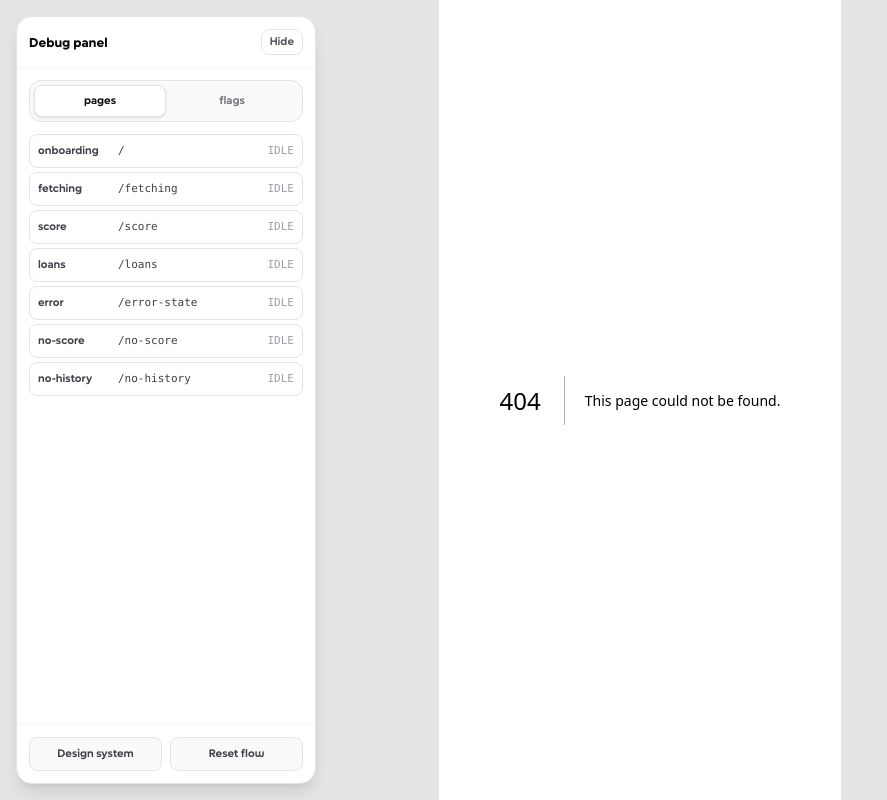
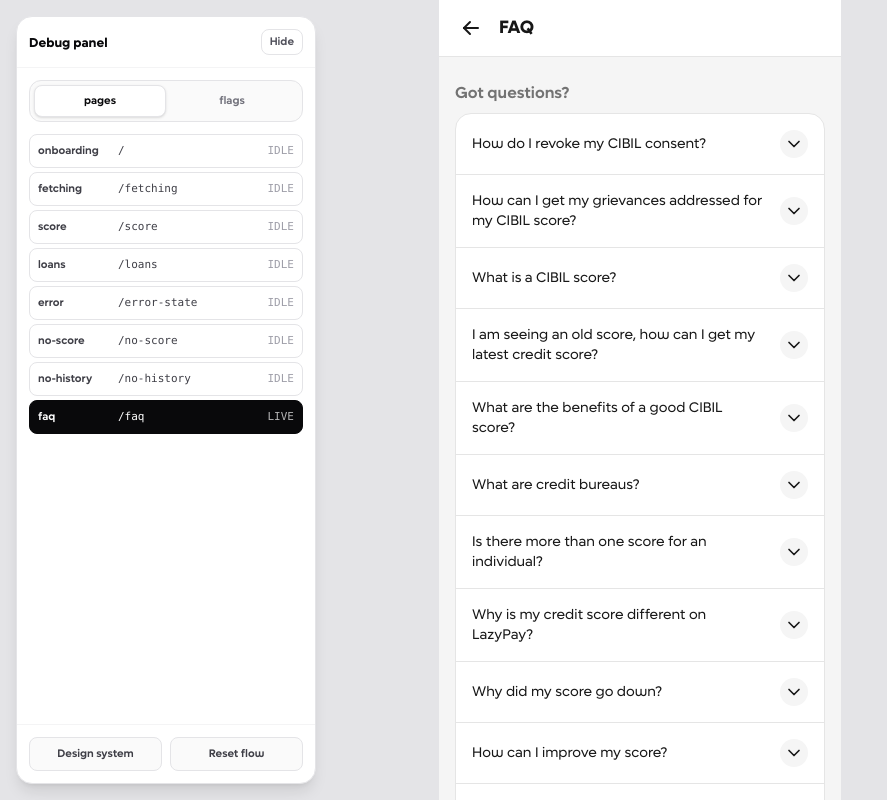
Before and after one commit to jothachil/credit-score-repo, a Next.js app: page /faq in a window 1280 px wide. Before the commit this address had no page. Shown: the top 800 px of the page, without its empty margins (0-887 px from the left). Built offline with nearby package versions, Linux system fonts and the light colour scheme.

Commit message:
Add FAQ page and update DebugNavigationSidebar to include new route. Change 'Get help' button to link to FAQ for better user guidance.

```diff
--- a/app/components/DebugNavigationSidebar.js
+++ b/app/components/DebugNavigationSidebar.js
@@ -37,6 +37,10 @@ const debugPages = [
   {
     id: "no-history",
     path: "/no-history",
+  },
+  {
+    id: "faq",
+    path: "/faq",
   },
 ];
 
--- /dev/null
+++ b/app/faq/page.js
@@ -0,0 +1,148 @@
+"use client";
+
+import { Accordion } from "@base-ui/react/accordion";
+import { IconChevronDown, IconQuestionMark } from "@tabler/icons-react";
+import Button from "../components/Button";
+import NavBar from "../components/NavBar";
+
+const FAQS = [
+  {
+    id: "revoke-consent",
+    question: "How do I revoke my CIBIL consent?",
+    answer:
+      'To revoke your consent for accessing your CIBIL report, please email support@lazypay.in using the subject line "Revoke My CIBIL Consent." If you do not receive a response within 48 hours of raising your request, you can escalate the matter to our grievance officer, who will respond within 24 hours of the escalation.',
+  },
+  {
+    id: "grievances",
+    question: "How can I get my grievances addressed for my CIBIL score?",
+    answer:
+      'For any grievances related to your CIBIL score, please email support@lazypay.in using the subject line "CIBIL Score Grievance." If you do not receive a response within 48 hours of raising your request, you can escalate the matter to our grievance officer, who will respond within 24 hours of the escalation.',
+  },
+  {
+    id: "what-is-score",
+    question: "What is a CIBIL score?",
+    answer:
+      "A 3-digit number from CIBIL reflecting your creditworthiness, ranging from 300 to 900. A higher score signifies stronger creditworthiness.",
+  },
+  {
+    id: "old-score",
+    question: "I am seeing an old score, how can I get my latest credit score?",
+    answer:
+      "You can fetch your latest credit score every 30 days. Please note that these score fetches are soft inquiries and hence do not impact your credit score in any manner.",
+  },
+  {
+    id: "benefits",
+    question: "What are the benefits of a good CIBIL score?",
+    answer:
+      "A high CIBIL score can help with faster loan approvals and better interest rates from banks.",
+  },
+  {
+    id: "credit-bureaus",
+    question: "What are credit bureaus?",
+    answer:
+      "Credit bureaus are RBI-approved agencies that collect credit information to assign scores. The four main bureaus are TransUnion CIBIL, CRIF, Equifax, and Experian.",
+  },
+  {
+    id: "more-than-one",
+    question: "Is there more than one score for an individual?",
+    answer:
+      "Yes, each credit bureau (TransUnion CIBIL, CRIF, Equifax, Experian) generates their own score based on their data.",
+  },
+  {
+    id: "different-on-lazypay",
+    question: "Why is my credit score different on LazyPay?",
+    answer:
+      "Sometimes it takes up to 4 months before data of your latest credit card activity is accounted for by the credit bureau. Accordingly, your credit activity can be recorded differently by bureaus at different points in time, leading to a variation in your credit score. Also, different bureaus have slightly different methodologies for calculating credit scores, which lead to variations.",
+  },
+  {
+    id: "score-down",
+    question: "Why did my score go down?",
+    answer:
+      "There are several factors which can drag your credit score down — most importantly, missing any loan EMI or credit card payment due dates. If you utilize too much of your credit limit, that can also hamper your score. Applying for many loans or credit cards in a short period of time can temporarily lower it too.",
+  },
+  {
+    id: "improve-score",
+    question: "How can I improve my score?",
+    answer:
+      "The best way to improve your score is to keep making timely payments on all your loans and credit cards without any delay. If you frequently use too much of your credit limit, consider getting it raised or applying for more credit cards. Keep your old credit cards active, as the overall age of your credit history improves your score. Having a good credit mix between loans and credit cards also helps.",
+  },
+  {
+    id: "checking-decrease",
+    question: "Will checking my score decrease it?",
+    answer: "No, checking your score has no impact on your score.",
+  },
+  {
+    id: "inaccuracy",
+    question:
+      "My credit score or credit report data has an inaccuracy, how can I get it corrected?",
+    answer:
+      "LazyPay recovers your report directly from the bureau and is not involved in evaluating your credit score. If you see any errors in your credit report, it's recommended you notify the credit bureau immediately. You can easily do so by sending the credit bureau an email through the 'report an error' screen at the bottom of the credit report section.",
+  },
+  {
+    id: "different-apps",
+    question: "Why is my score different on different apps?",
+    answer:
+      "Different apps use different bureaus or refresh times, causing variations in your score.",
+  },
+  {
+    id: "why-high-score",
+    question: "Why do I need to maintain a high credit score?",
+    answer:
+      "Your credit score is an important factor when you apply for any type of credit — credit cards, loans, or mortgages. A high credit score makes approval of your credit requests easier and helps you get lower interest rates compared to the market. Additionally, you can more easily raise your credit card limit and get higher loan amounts granted.",
+  },
+  {
+    id: "payments-affect",
+    question: "Do my payments affect my credit score?",
+    answer:
+      "Yes, making on-time payments is a factor that influences your credit score. On-time payments (made before the due date) positively affect your score, while delayed payments (made up to 89 days after the due date) and overdue payments (made beyond the 89-day buffer) negatively affect it.",
+  },
+  {
+    id: "frequently-checking",
+    question: "Would frequently checking my credit score lower it?",
+    answer:
+      "No. Checking your own credit score is a soft inquiry and does not affect it, no matter how often you check.",
+  },
+];
+
+export default function Faq() {
+  return (
+    <div className="flex flex-1 flex-col bg-background-secondary">
+      <NavBar title="FAQ" border={true} />
+
+      <div className="flex flex-col gap-2 px-4 pt-6 pb-4">
+        <h2 className="text-[16px] leading-6 font-semibold text-content-secondary">
+          Got questions?
+        </h2>
+
+        <Accordion.Root className="flex flex-col overflow-hidden rounded-2xl border border-border-primary bg-background-primary">
+          {FAQS.map(({ id, question, answer }) => (
+            <Accordion.Item
+              key={id}
+              className="border-b border-border-primary last:border-b-0"
+            >
+              <Accordion.Header>
+                <Accordion.Trigger className="group flex w-full cursor-pointer items-center justify-between gap-4 px-4 py-4 text-left outline-none">
+                  <span className="text-[14px] leading-5 text-content-primary">
+                    {question}
+                  </span>
+                  <span className="flex shrink-0 items-center justify-center rounded-full bg-background-secondary p-1">
+                    <IconChevronDown
+                      size={20}
+                      stroke={2}
+                      className="text-content-primary transition-transform duration-200 group-data-[panel-open]:rotate-180"
+                    />
+                  </span>
+                </Accordion.Trigger>
+              </Accordion.Header>
+              <Accordion.Panel className="h-[var(--accordion-panel-height)] overflow-hidden transition-[height] duration-200 ease-out data-ending-style:h-0 data-starting-style:h-0">
+                <p className="px-4 pb-4 text-[14px] leading-5 text-content-inactive">
+                  {answer}
+                </p>
+              </Accordion.Panel>
+            </Accordion.Item>
+          ))}
+        </Accordion.Root>
+      </div>
+    </div>
+  );
+}
--- a/app/score/page.js
+++ b/app/score/page.js
@@ -414,8 +414,8 @@ export default function CreditScore() {
           <div className="overflow-hidden rounded-2xl border border-border-primary bg-background-primary">
             <ActionRow
               icon={IconHelpCircle}
-              label="Get help"
-              onClick={() => router.push("/help")}
+              label="FAQ"
+              onClick={() => router.push("/faq")}
             />
             <ActionRow
               icon={IconFileDownload}
```
